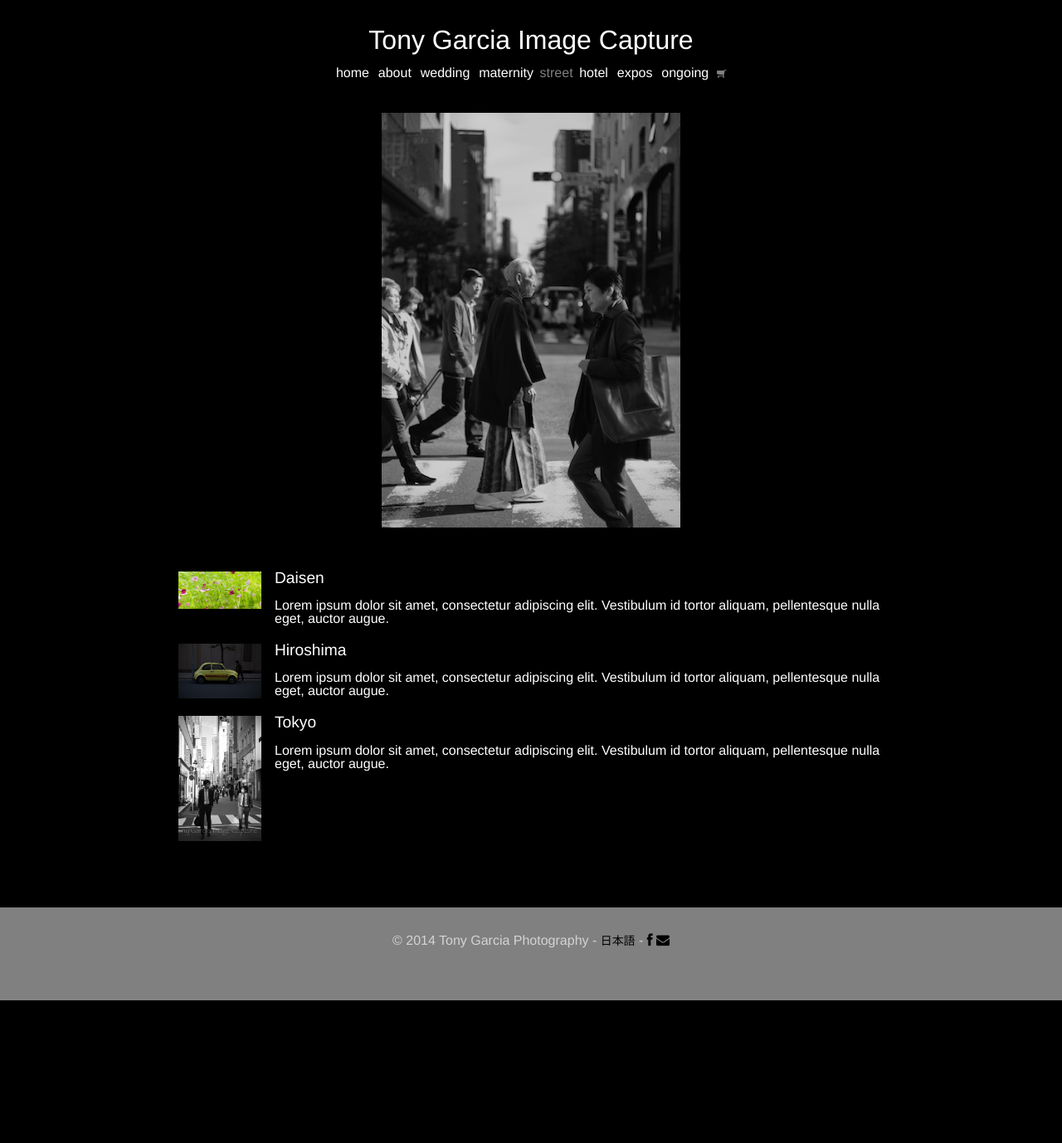
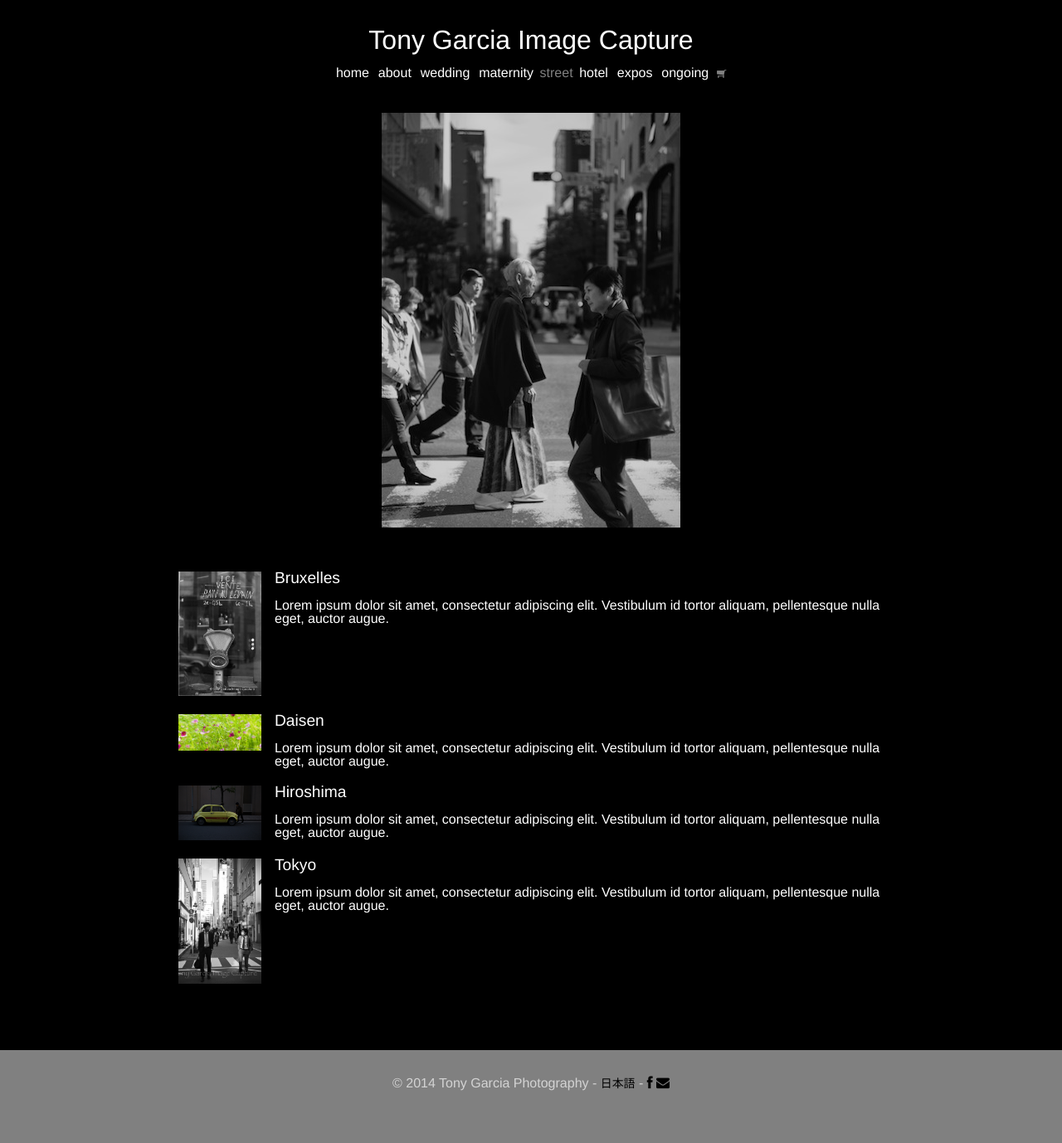
Before and after one commit to jmettraux/togaru, a Jekyll site: the page built from en/street.html, in a window 1280 px wide. Shown: the whole page at 83% size. Built offline with Jekyll 4.4.1, drawn with Linux system fonts in a browser that asks for light colours; before the commit the page ends 1206 px from its top, so only the background shows below that.

Commit message:
add street bruxelles

```diff
--- a/en/street.html
+++ b/en/street.html
@@ -15,6 +15,24 @@ label: Tony Garcia Image Capture
     <img src="/images/photos/s0001_digital.jpg" />
     <img src="/images/photos/s0003_digital.jpg" />
     <img src="/images/photos/s0004_digital.jpg" />
+  </div>
+
+  <div class="entry">
+    <div class="photo">
+      <a href="street/bruxelles.html">
+        <img src="/images/photos/street/bruxelles/L1115717.jpg" />
+      </a>
+    </div>
+    <div class="text">
+      <h1>
+        <a href="street/bruxelles.html">
+          Bruxelles
+        </a>
+      </h1>
+      <p>
+Lorem ipsum dolor sit amet, consectetur adipiscing elit. Vestibulum id tortor aliquam, pellentesque nulla eget, auctor augue.
+      </p>
+    </div>
   </div>
 
   <div class="entry">
```
Also changed, not shown: en/street/bruxelles.html (added, +32 -0 lines), images/photos/street/bruxelles/L1115717.jpg (added), images/photos/street/bruxelles/L1115719.jpg (added), images/photos/street/bruxelles/L1115721-2.jpg (added), images/photos/street/bruxelles/L1115722.jpg (added), images/photos/street/bruxelles/L1115733.jpg (added), images/photos/street/bruxelles/L1115734.jpg (added), images/photos/street/bruxelles/L1115739.jpg (added).
